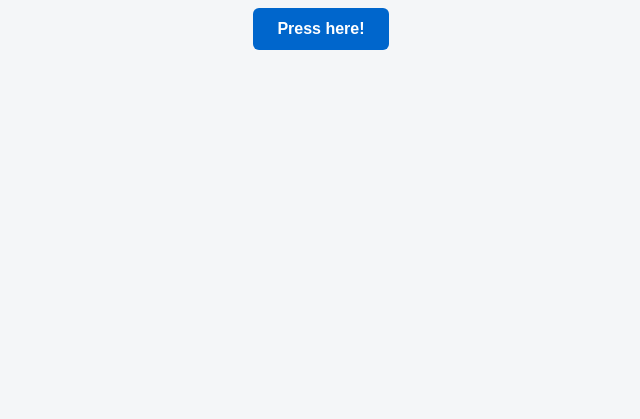
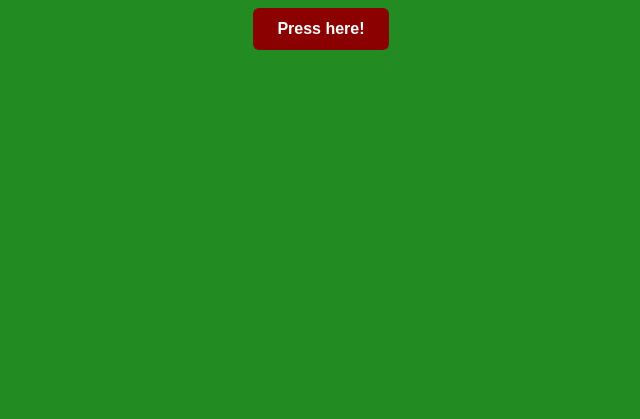
Before and after one commit to ConnorD3/CST8911-Lab4, a plain HTML site: page index.html in a window 1280 px wide. Shown: the part 381-800 px from the top of the page, without its empty margins (319-959 px from the left). Drawn offline with Linux system fonts and the light colour scheme.

Commit message:
Update style.css

```diff
--- a/style.css
+++ b/style.css
@@ -1,6 +1,6 @@
 body {
   font-family: system-ui, -apple-system, sans-serif;
-  background-color: #f4f6f8;
+  background-color: #228B22;
   color: #333333;
   display: flex;
   flex-direction: column;
@@ -16,7 +16,7 @@ h1 {
 }
 
 #button1 {
-  background-color: #0066cc;
+  background-color: #8B0000;
   color: #ffffff;
   border: none;
   padding: 12px 24px;
```
